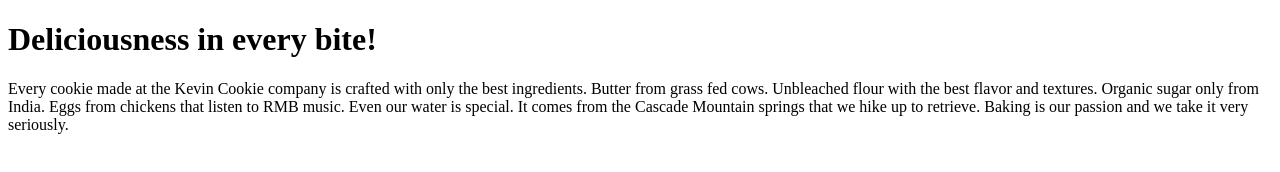
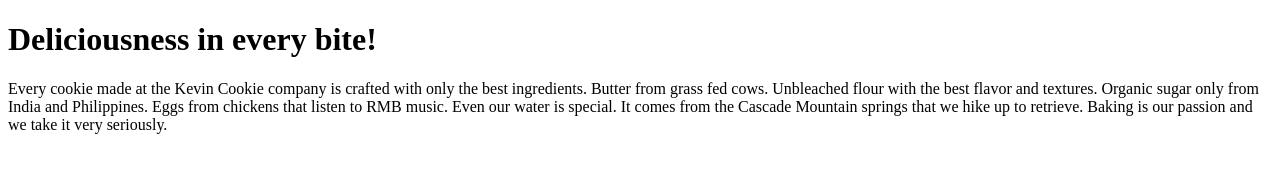
Before and after one commit to Zaidjm1/learninggit, a plain HTML site: page index.htm in a window 1280 px wide. Drawn offline with Linux system fonts and the light colour scheme.

Commit message:
Update index.htm

```diff
--- a/index.htm
+++ b/index.htm
@@ -4,7 +4,7 @@
 
 <h1>Deliciousness in every bite!</h1>
 
-<p>Every cookie made at the Kevin Cookie company is crafted with only the best ingredients. Butter from grass fed cows. Unbleached flour with the best flavor and textures. Organic sugar only from India. Eggs from chickens that listen to RMB music. Even our water is special. It comes from the Cascade Mountain springs that we hike up to retrieve. Baking is our passion and we take it very seriously.</p>
+<p>Every cookie made at the Kevin Cookie company is crafted with only the best ingredients. Butter from grass fed cows. Unbleached flour with the best flavor and textures. Organic sugar only from India and Philippines. Eggs from chickens that listen to RMB music. Even our water is special. It comes from the Cascade Mountain springs that we hike up to retrieve. Baking is our passion and we take it very seriously.</p>
 
 
 </body>
```
